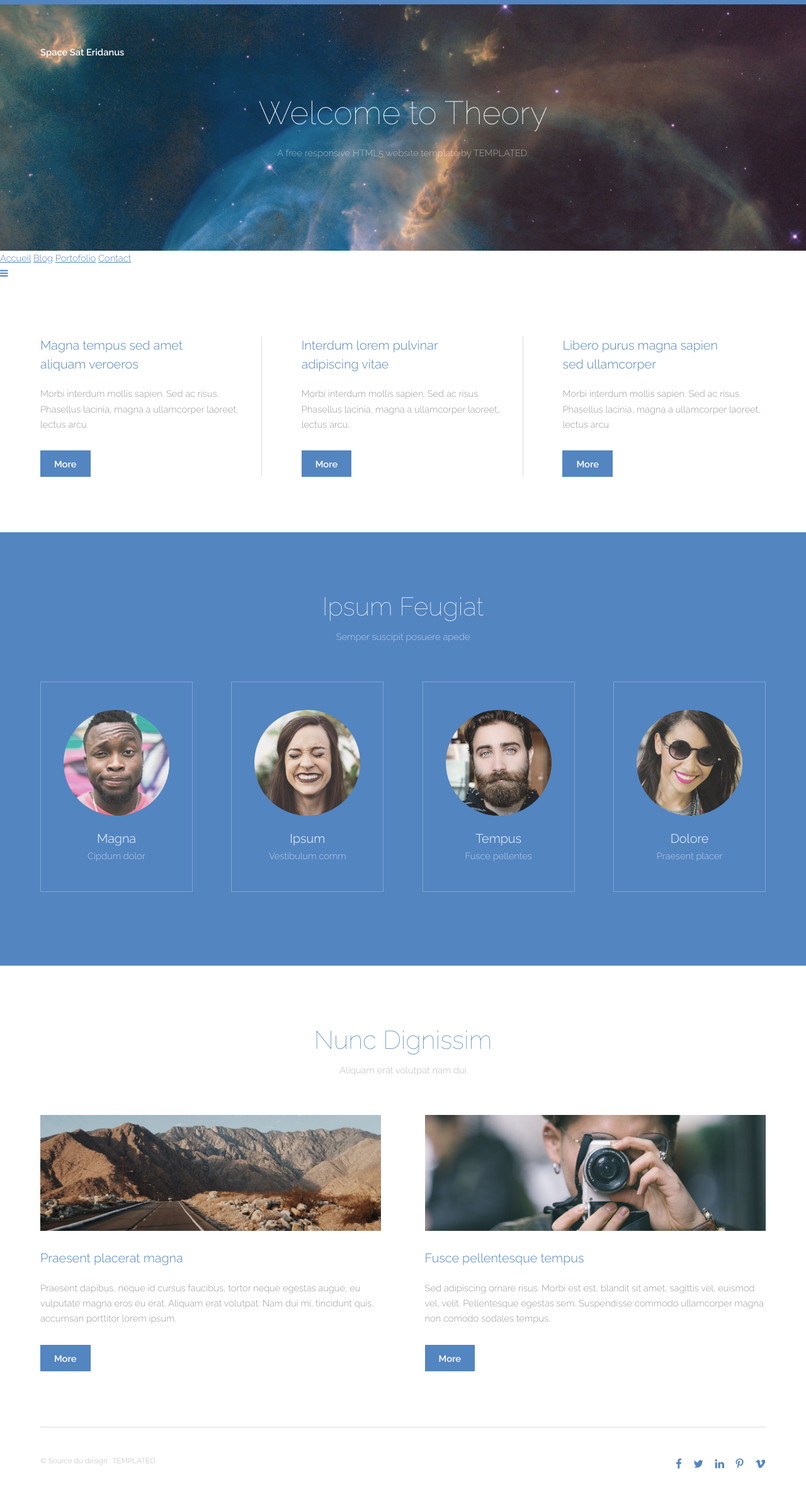
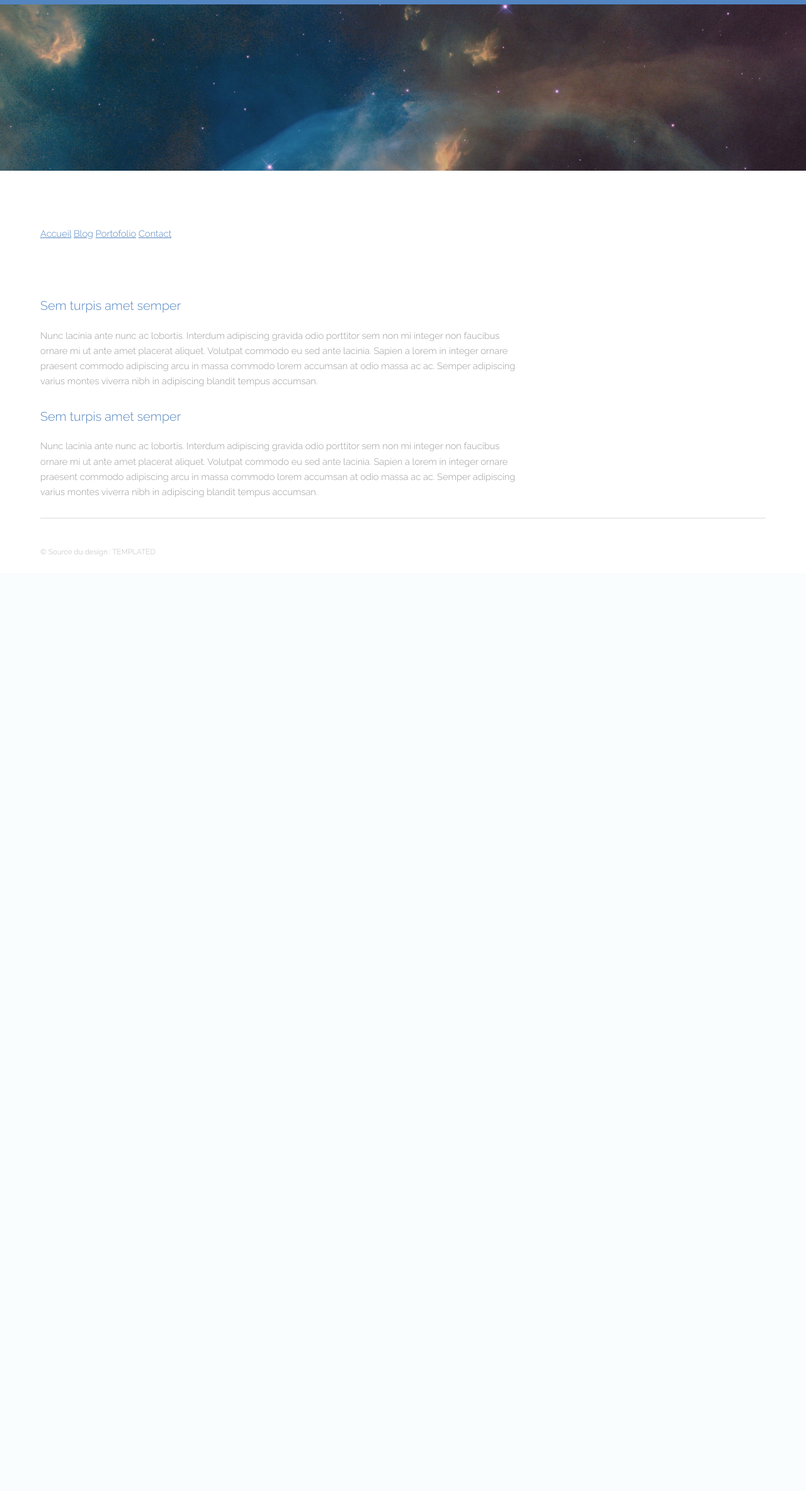
Before and after one commit to Wolf117Warrior/Cnam-mini-projet-space, a PHP site: page / in a window 1280 px wide. Shown: the whole page at 63% size. After the commit the page ends 883 px from the top, so only its background shows below. Run offline with PHP 8.4, Linux system fonts and the light colour scheme.

Commit message:
ajout des différente page

```diff
--- a/include/footer.php
+++ b/include/footer.php
@@ -4,13 +4,8 @@
       <div class="copyright">
         &copy; Source du design : <a href="https://templated.co">TEMPLATED</a>
       </div>
-      <ul class="icons">
-        <li><a href="#" class="icon fa-facebook"><span class="label">Facebook</span></a></li>
-        <li><a href="#" class="icon fa-twitter"><span class="label">Twitter</span></a></li>
-        <li><a href="#" class="icon fa-linkedin"><span class="label">linkedIn</span></a></li>
-        <li><a href="#" class="icon fa-pinterest-p"><span class="label">Pinterest</span></a></li>
-        <li><a href="#" class="icon fa-vimeo"><span class="label">Vimeo</span></a></li>
-      </ul>
+      <div class="copyright">
+      </div>
     </div>
   </div>
 </footer>
--- a/index.php
+++ b/index.php
@@ -14,139 +14,74 @@
 	<body>
 
 		<!-- LOGO --> <!-- Bannière -->
+			<section id="banner">
+			</section>
+
+
+
+<!-- NAVBAR -->
+
 <header id="header">
-				<div class="inner">
-					<a href="index.html" class="logo">Space Sat Eridanus</a>
-
+    <a href="#navPanel" class="navPanelToggle"><span class="fa fa-bars"></span></a>
   </div>
 </header>
 
 
-			<section id="banner">
-				<h1>Welcome to Theory</h1>
-				<p>A free responsive HTML5 website template by TEMPLATED.</p>
-			</section>
+<section id="one" class="wrapper">
 
-<!-- NAVBAR -->
-
+  <div class="inner">
     <nav id="nav">
       <a href="index.html">Accueil</a>
       <a href="generic.html">Blog</a>
       <a href="generic.html">Portofolio</a>
       <a href="elements.html">Contact</a>
     </nav>
-<a href="#navPanel" class="navPanelToggle"><span class="fa fa-bars"></span></a>
+  </div>
 
-
-		<!-- One -->
-			<section id="one" class="wrapper">
+</section>
+<section id="main" class="article.wrapper">
   <div class="inner">
-					<div class="flex flex-3">
-						<article>
-							<header>
-								<h3>Magna tempus sed amet<br /> aliquam veroeros</h3>
-							</header>
-							<p>Morbi interdum mollis sapien. Sed ac risus. Phasellus lacinia, magna a ullamcorper laoreet, lectus arcu.</p>
-							<footer>
-								<a href="#" class="button special">More</a>
-							</footer>
-						</article>
-						<article>
-							<header>
-								<h3>Interdum lorem pulvinar<br /> adipiscing vitae</h3>
-							</header>
-							<p>Morbi interdum mollis sapien. Sed ac risus. Phasellus lacinia, magna a ullamcorper laoreet, lectus arcu.</p>
-							<footer>
-								<a href="#" class="button special">More</a>
-							</footer>
-						</article>
-						<article>
-							<header>
-								<h3>Libero purus magna sapien<br /> sed ullamcorper</h3>
-							</header>
-							<p>Morbi interdum mollis sapien. Sed ac risus. Phasellus lacinia, magna a ullamcorper laoreet, lectus arcu.</p>
-							<footer>
-								<a href="#" class="button special">More</a>
-							</footer>
-						</article>
+<div class="row">
+  <div class="8u 12u$(small)">
+    <h3>Sem turpis amet semper</h3>
+    <p>Nunc lacinia ante nunc ac lobortis. Interdum adipiscing gravida odio porttitor sem non mi integer non faucibus ornare mi ut ante amet placerat aliquet. Volutpat commodo eu sed ante lacinia. Sapien a lorem in integer ornare praesent commodo adipiscing arcu in massa commodo lorem accumsan at odio massa ac ac. Semper adipiscing varius montes viverra nibh in adipiscing blandit tempus accumsan.</p>
   </div>
+  <!-- Break
+  <div class="4u 12u$(medium)">
+    <h3>Interdum sapien gravida</h3>
+    <p>Nunc lacinia ante nunc ac lobortis. Interdum adipiscing gravida odio porttitor sem non mi integer non faucibus ornare mi ut ante amet placerat aliquet. Volutpat eu sed ante lacinia sapien lorem accumsan varius montes viverra nibh in adipiscing blandit tempus accumsan.</p>
   </div>
+  <div class="4u 12u$(medium)">
+    <h3>Faucibus consequat lorem</h3>
+    <p>Nunc lacinia ante nunc ac lobortis. Interdum adipiscing gravida odio porttitor sem non mi integer non faucibus ornare mi ut ante amet placerat aliquet. Volutpat eu sed ante lacinia sapien lorem accumsan varius montes viverra nibh in adipiscing blandit tempus accumsan.</p>
+  </div>
+  <div class="4u$ 12u$(medium)">
+    <h3>Accumsan montes viverra</h3>
+    <p>Nunc lacinia ante nunc ac lobortis. Interdum adipiscing gravida odio porttitor sem non mi integer non faucibus ornare mi ut ante amet placerat aliquet. Volutpat eu sed ante lacinia sapien lorem accumsan varius montes viverra nibh in adipiscing blandit tempus accumsan.</p>
+  </div>-->
+</div></div>
 </section>
-
-		<!-- Two -->
-			<section id="two" class="wrapper style1 special">
+<section id="main" class="article.wrapper">
   <div class="inner">
-					<header>
-						<h2>Ipsum Feugiat</h2>
-						<p>Semper suscipit posuere apede</p>
-					</header>
-					<div class="flex flex-4">
-						<div class="box person">
-							<div class="image round">
-								<img src="images/pic03.jpg" alt="Person 1" />
+<div class="row">
+  <div class="8u 12u$(small)">
+    <h3>Sem turpis amet semper</h3>
+    <p>Nunc lacinia ante nunc ac lobortis. Interdum adipiscing gravida odio porttitor sem non mi integer non faucibus ornare mi ut ante amet placerat aliquet. Volutpat commodo eu sed ante lacinia. Sapien a lorem in integer ornare praesent commodo adipiscing arcu in massa commodo lorem accumsan at odio massa ac ac. Semper adipiscing varius montes viverra nibh in adipiscing blandit tempus accumsan.</p>
   </div>
-							<h3>Magna</h3>
-							<p>Cipdum dolor</p>
+  <!-- Break
+  <div class="4u 12u$(medium)">
+    <h3>Interdum sapien gravida</h3>
+    <p>Nunc lacinia ante nunc ac lobortis. Interdum adipiscing gravida odio porttitor sem non mi integer non faucibus ornare mi ut ante amet placerat aliquet. Volutpat eu sed ante lacinia sapien lorem accumsan varius montes viverra nibh in adipiscing blandit tempus accumsan.</p>
   </div>
-						<div class="box person">
-							<div class="image round">
-								<img src="images/pic04.jpg" alt="Person 2" />
+  <div class="4u 12u$(medium)">
+    <h3>Faucibus consequat lorem</h3>
+    <p>Nunc lacinia ante nunc ac lobortis. Interdum adipiscing gravida odio porttitor sem non mi integer non faucibus ornare mi ut ante amet placerat aliquet. Volutpat eu sed ante lacinia sapien lorem accumsan varius montes viverra nibh in adipiscing blandit tempus accumsan.</p>
   </div>
-							<h3>Ipsum</h3>
-							<p>Vestibulum comm</p>
-						</div>
-						<div class="box person">
-							<div class="image round">
-								<img src="images/pic05.jpg" alt="Person 3" />
-							</div>
-							<h3>Tempus</h3>
-							<p>Fusce pellentes</p>
-						</div>
-						<div class="box person">
-							<div class="image round">
-								<img src="images/pic06.jpg" alt="Person 4" />
-							</div>
-							<h3>Dolore</h3>
-							<p>Praesent placer</p>
-						</div>
-					</div>
-				</div>
-			</section>
-
-      <!-- Three -->
-			<section id="three" class="wrapper special">
-				<div class="inner">
-					<header class="align-center">
-						<h2>Nunc Dignissim</h2>
-						<p>Aliquam erat volutpat nam dui </p>
-					</header>
-					<div class="flex flex-2">
-						<article>
-							<div class="image fit">
-								<img src="images/pic01.jpg" alt="Pic 01" />
-							</div>
-							<header>
-								<h3>Praesent placerat magna</h3>
-							</header>
-							<p>Praesent dapibus, neque id cursus faucibus, tortor neque egestas augue, eu vulputate magna eros eu erat. Aliquam erat volutpat. Nam dui mi, tincidunt quis, accumsan porttitor lorem ipsum.</p>
-							<footer>
-								<a href="#" class="button special">More</a>
-							</footer>
-						</article>
-						<article>
-							<div class="image fit">
-								<img src="images/pic02.jpg" alt="Pic 02" />
-							</div>
-							<header>
-								<h3>Fusce pellentesque tempus</h3>
-							</header>
-							<p>Sed adipiscing ornare risus. Morbi est est, blandit sit amet, sagittis vel, euismod vel, velit. Pellentesque egestas sem. Suspendisse commodo ullamcorper magna non comodo sodales tempus.</p>
-							<footer>
-								<a href="#" class="button special">More</a>
-							</footer>
-						</article>
-					</div>
-				</div>
+  <div class="4u$ 12u$(medium)">
+    <h3>Accumsan montes viverra</h3>
+    <p>Nunc lacinia ante nunc ac lobortis. Interdum adipiscing gravida odio porttitor sem non mi integer non faucibus ornare mi ut ante amet placerat aliquet. Volutpat eu sed ante lacinia sapien lorem accumsan varius montes viverra nibh in adipiscing blandit tempus accumsan.</p>
+  </div>-->
+</div></div>
 </section>
 
 		<!-- Footer -->
```
Also changed, not shown: article1.php (added), article2.php (added), article3.php (added), blog.php (added), category.php (added), contact.php (added), mention.php (added), portofolio.php (added), searchengine.php (added). Lines whose indentation alone changed are shown as unchanged.
